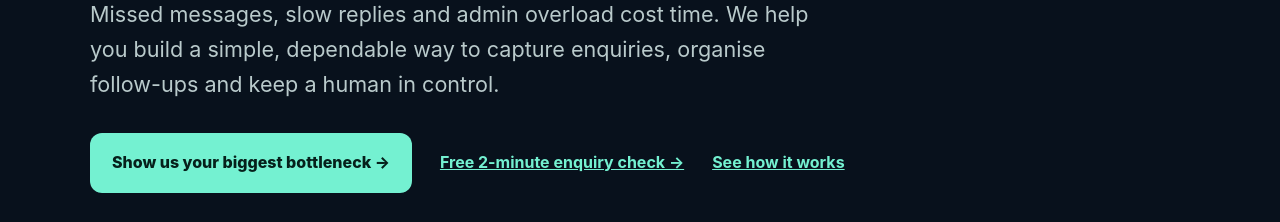
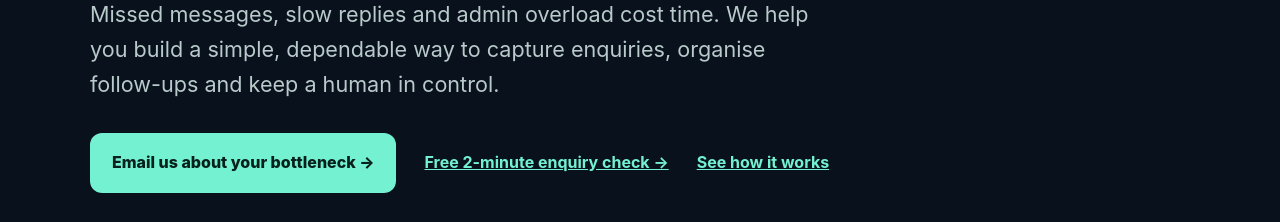
Before and after one commit to mikeyrnewton-pixel/newton-revenue-site, a website: page public/index.html in a window 1280 px wide. Shown: the part 571-793 px from the top of the page. Drawn offline with Linux system fonts and the light colour scheme.

Commit message:
Synchronise diagnostic draft with live email-first homepage

```diff
--- a/public/index.html
+++ b/public/index.html
@@ -17,7 +17,7 @@
 <body>
 <header class="bar"><div class="container top"><a class="brand" href="/" aria-label="Newton Revenue home"><span class="mark">N/</span> NEWTON REVENUE</a><a class="navlink" href="#enquire">Talk to us <span aria-hidden="true">↗</span></a></div></header>
 <main>
-<section class="hero container"><div class="eyebrow"><span class="dot"></span> PRACTICAL AUTOMATION FOR UK BUSINESSES</div><h1>Every enquiry deserves a proper response.</h1><p class="intro">Missed messages, slow replies and admin overload cost time. We help you build a simple, dependable way to capture enquiries, organise follow-ups and keep a human in control.</p><div class="actions"><a class="btn primary" href="#enquire">Show us your biggest bottleneck <span aria-hidden="true">→</span></a><a class="textlink" href="/enquiry-check/">Free 2-minute enquiry check →</a><a class="textlink" href="#how">See how it works</a></div><div class="proof"><span>✓ Human-reviewed responses</span><span>✓ Built around your existing tools</span><span>✓ No invented ROI claims</span></div></section>
+<section class="hero container"><div class="eyebrow"><span class="dot"></span> PRACTICAL AUTOMATION FOR UK BUSINESSES</div><h1>Every enquiry deserves a proper response.</h1><p class="intro">Missed messages, slow replies and admin overload cost time. We help you build a simple, dependable way to capture enquiries, organise follow-ups and keep a human in control.</p><div class="actions"><a class="btn primary" href="mailto:newtonrevenue@gmail.com?subject=Newton%20Revenue%20enquiry">Email us about your bottleneck <span aria-hidden="true">→</span></a><a class="textlink" href="/enquiry-check/">Free 2-minute enquiry check →</a><a class="textlink" href="#how">See how it works</a></div><div class="proof"><span>✓ Human-reviewed responses</span><span>✓ Built around your existing tools</span><span>✓ No invented ROI claims</span></div></section>
 <section class="soft"><div class="container"><div class="eyebrow">EXPLORE OUR PROJECTS</div><h2>Useful ideas. A working enquiry route.</h2><div class="tiles"><article><div class="num">GUIDES</div><h3>AI Profit Brief</h3><p>Specific DIY workflows, practical AI tutorials and honest limitations.</p><p><a href="/ai-profit-brief/">Read the guides →</a></p></article><article><div class="num">THE SERVICE</div><h3>Business Autopilot 8</h3><p>Explore a modular service concept for the repetitive jobs slowing your business down.</p><p><a href="/autopilot-8/">Explore the offer →</a></p></article><article><div class="num">THE PERSONAL SIDE</div><h3>Newton Reset</h3><p>Small steps, practical routines and rebuilding without the motivational theatre.</p><p><a href="/newton-reset/">Visit Newton Reset →</a></p></article></div></div></section>
 <section class="soft"><div class="container"><div class="eyebrow">WHERE WE START</div><h2>Fix the work that gets in the way of the work.</h2><div class="tiles">
 <article><div class="num">01</div><h3>Enquiries</h3><p>Organise messages from your website and inbox into one clear list of people to respond to.</p></article>
```
